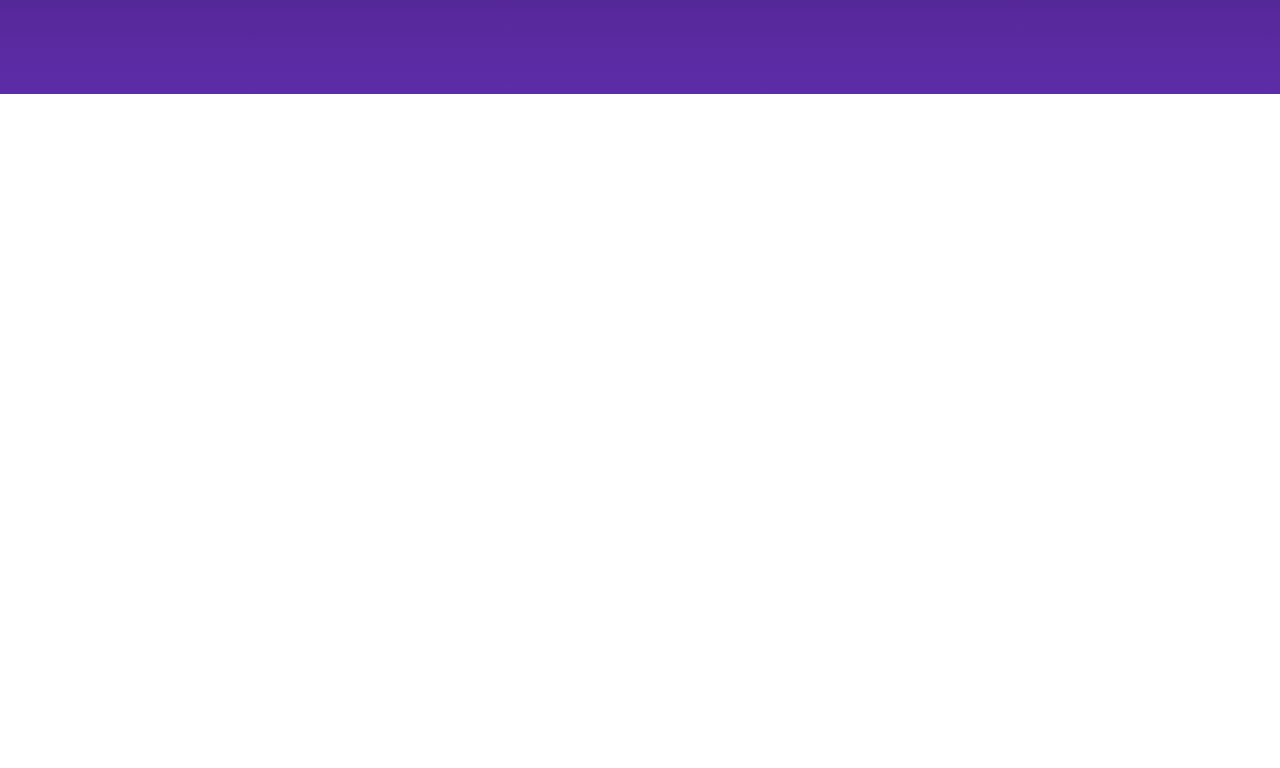
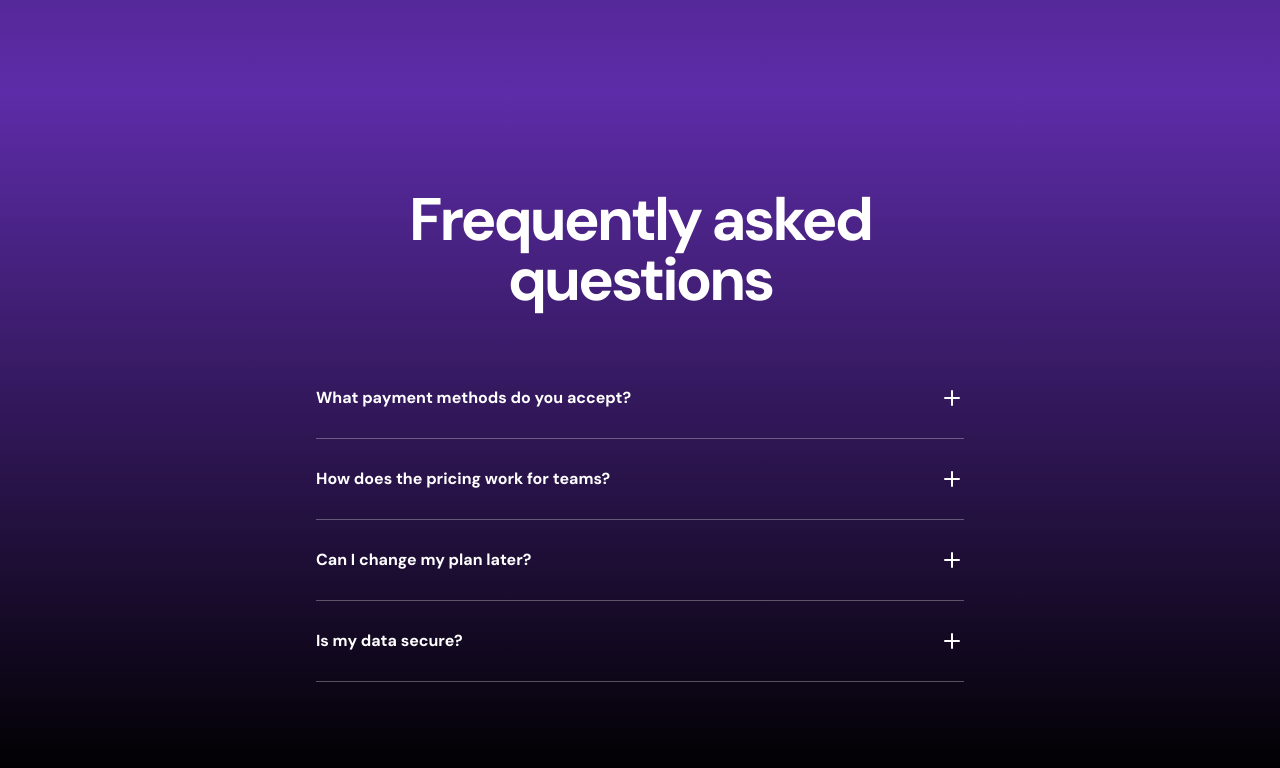
Before and after one commit to nicobastien/dark-landing, a Next.js app: page / in a window 1280 px wide. Shown: the part 2760-3528 px from the top of the page. Before the commit the page ends 2854 px from the top, so only its background shows below. Built offline with nearby package versions, Linux system fonts and the light colour scheme.

Commit message:
FAQs section

```diff
--- a/src/components/FAQs.tsx
+++ b/src/components/FAQs.tsx
@@ -1,3 +1,10 @@
+'use client'
+import React from "react";
+import PlusIcon from "../assets/icons/plus.svg";
+import MinusIcon from "../assets/icons/minus.svg";
+import clsx from "clsx";
+
+
 const items = [
   {
     question: "What payment methods do you accept?",
@@ -21,6 +28,42 @@
   },
 ];
 
+const AccordionItem = ({
+  question,
+  answer,
+}: {
+  question: string;
+  answer: string;
+}) => {
+  const [isOpen, setIsOpen] = React.useState(false);
+  return (
+    <div
+      className="py-7 border-b border-white/30"
+      key={question}
+      onClick={() => setIsOpen(!isOpen)}
+    >
+      <div className="flex items-center">
+        <span className="flex-1 text-log font-bold">{question}</span>
+        {isOpen ? <MinusIcon /> : <PlusIcon />}
+      </div>
+      <div className={clsx('text-white/85 mt-4',{ hidden: !isOpen, "": isOpen })}>{answer}</div>
+    </div>
+  );
+};
+
 export const FAQs = () => {
-  return null;
+  return (
+    <div className="bg-black text-white bg-gradient-to-b from-[#5D2CA8] to-black py-[72px] sm:py-24">
+      <div className="container">
+        <h2 className="text-center text-5xl sm:text-6xl sm:max-w-[648px] mx-auto font-bold tracking-tighter">
+          Frequently asked questions
+        </h2>
+        <div className="mt-12 max-w-[648px] mx-auto">
+          {items.map(({ question, answer }) => (
+            <AccordionItem question={question} answer={answer} key={question} />
+          ))}
+        </div>
+      </div>
+    </div>
+  );
 };
```
